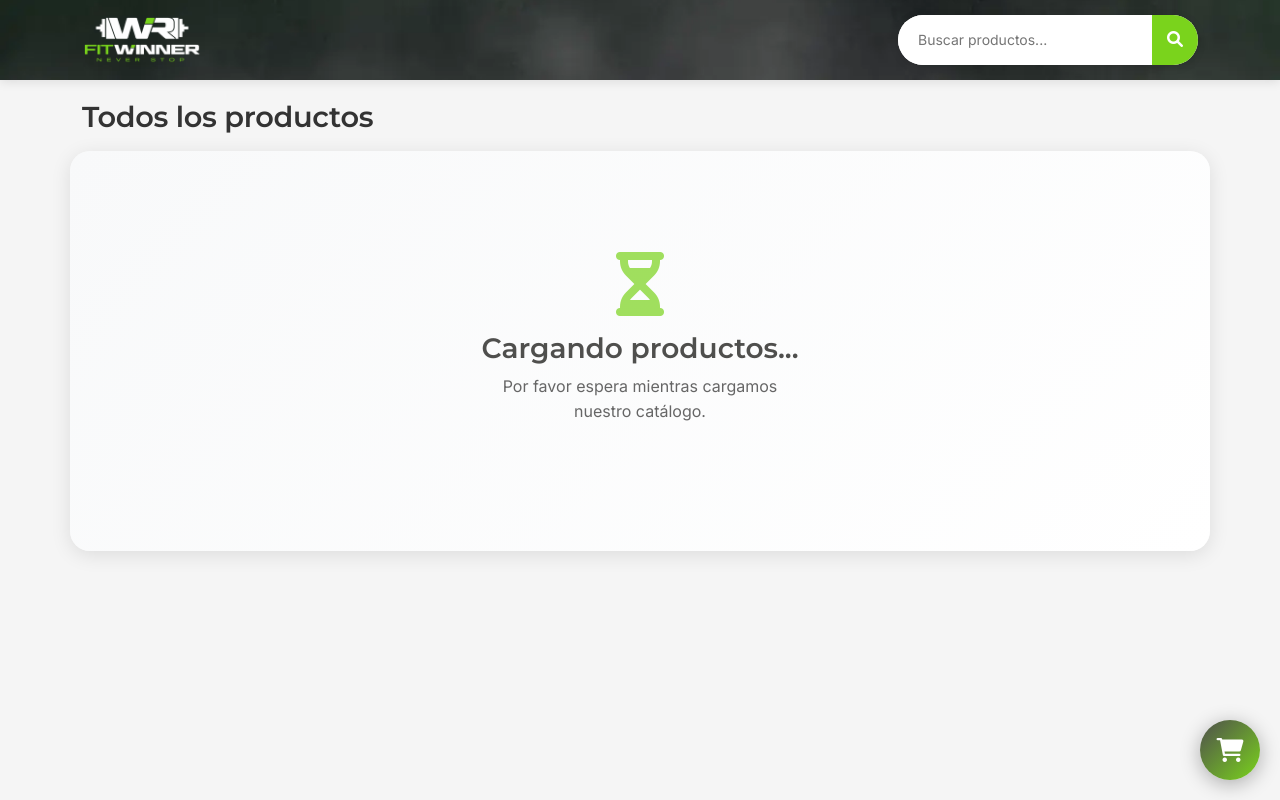
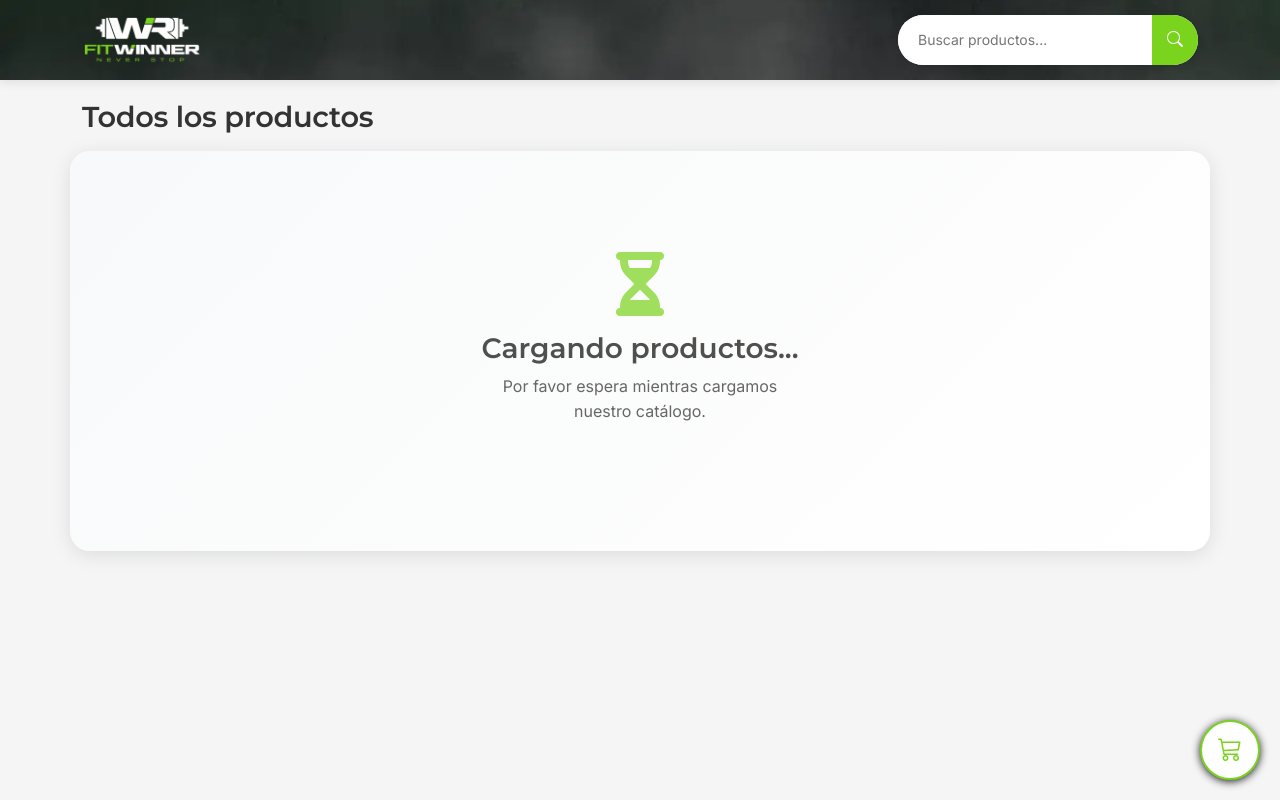
Before and after one commit to anthourrego/ShopInventory, a PHP site: page / in a window 1280 px wide. Run offline with PHP 8.4, Linux system fonts and the light colour scheme.

Commit message:
Modificacion del diseño

```diff
--- a/css/styles.css
+++ b/css/styles.css
@@ -286,41 +286,43 @@
     right: 20px;
     width: 60px;
     height: 60px;
-    background: linear-gradient(135deg, #4F4F4D, #7AD31C);
+    background: #ffffff;
+    border: 2px solid #7AD31C;
     border-radius: 50%;
     display: flex;
     align-items: center;
     justify-content: center;
     cursor: pointer;
-    box-shadow: 0 4px 20px rgba(0,0,0,0.3);
+    box-shadow: 0 .1rem .5rem rgba(0,0,0,.9)!important;
     transition: all 0.3s ease;
     z-index: 1030;
-    color: white;
+    color: #7AD31C;
     font-size: 1.5rem;
 }
 
 .floating-cart-button:hover {
-    background: linear-gradient(135deg, #7AD31C, #4F4F4D);
-    transform: scale(1.1);
-    box-shadow: 0 6px 25px rgba(0,0,0,0.4);
+    transform: translateY(-2px);
+    box-shadow: 0 6px 25px rgba(0, 0, 0, 0.2);
+    background: #f8f9fa;
+    border-color: #5fa517;
+    color: #5fa517;
 }
 
 .floating-cart-button .cart-count {
     position: absolute;
-    top: -8px;
-    right: -8px;
-    background-color: #ff4757;
+    top: -5px;
+    right: -5px;
+    background-color: #ff4444;
     color: white;
     border-radius: 50%;
-    min-width: 24px;
-    height: 24px;
+    width: 20px;
+    height: 20px;
     display: flex;
     align-items: center;
     justify-content: center;
-    font-size: 0.8rem;
+    font-size: 12px;
     font-weight: bold;
     border: 2px solid white;
-    box-shadow: 0 2px 8px rgba(0,0,0,0.2);
 }
 
 .floating-cart-button .cart-count:empty,
@@ -336,14 +338,15 @@
         bottom: 15px;
         right: 15px;
         font-size: 1.3rem;
+        border-width: 2px;
     }
 
     .floating-cart-button .cart-count {
-        min-width: 22px;
-        height: 22px;
-        font-size: 0.75rem;
-        top: -6px;
-        right: -6px;
+        width: 18px;
+        height: 18px;
+        font-size: 11px;
+        top: -4px;
+        right: -4px;
     }
 
     .product-modal-content {
--- a/index.html
+++ b/index.html
@@ -22,6 +22,7 @@
     <meta name="msapplication-TileImage" content="assets/icon/ms-icon-144x144.png">
     <meta name="theme-color" content="#ffffff">
     <link href="https://cdn.jsdelivr.net/npm/bootstrap@5.3.0/dist/css/bootstrap.min.css" rel="stylesheet">
+    <link rel="stylesheet" href="https://cdn.jsdelivr.net/npm/bootstrap-icons@1.11.0/font/bootstrap-icons.css">
     <link rel="stylesheet" href="https://cdn.jsdelivr.net/npm/swiper@10/swiper-bundle.min.css">
     <link rel="stylesheet" href="css/styles.css">
     <link href="https://cdnjs.cloudflare.com/ajax/libs/font-awesome/6.0.0/css/all.min.css" rel="stylesheet">
@@ -37,7 +38,7 @@
                 <div class="search-container">
                     <input type="text" placeholder="Buscar productos..." class="search-input">
                     <button class="search-btn">
-                        <i class="fas fa-search"></i>
+                        <i class="bi bi-search"></i>
                     </button>
                 </div>
             </div>
@@ -102,8 +103,8 @@
     </section>
 
     <!-- Botón flotante del carrito -->
-    <div class="floating-cart-button" id="floating-cart-btn">
-        <i class="fas fa-shopping-cart"></i>
+    <div class="floating-cart-button shadow-sm" id="floating-cart-btn">
+        <i class="bi bi-cart3"></i>
         <span class="cart-count">0</span>
     </div>
 
@@ -162,11 +163,11 @@
                                             <label class="form-label fw-semibold">Cantidad:</label>
                                             <div class="input-group quantity-controls">
                                                 <button class="btn btn-outline-secondary qty-btn" type="button" id="qty-minus">
-                                                    <i class="fas fa-minus"></i>
+                                                    <i class="bi bi-dash"></i>
                                                 </button>
                                                 <input type="number" class="form-control text-center" id="quantity" value="1" min="1">
                                                 <button class="btn btn-outline-secondary qty-btn" type="button" id="qty-plus">
-                                                    <i class="fas fa-plus"></i>
+                                                    <i class="bi bi-plus"></i>
                                                 </button>
                                             </div>
                                         </div>
@@ -179,7 +180,7 @@
                                     </div>
                                 </div>
                                 <button class="btn btn-success w-100 py-3 fw-bold rounded-pill" id="add-to-cart-modal">
-                                    <i class="fas fa-shopping-cart me-2"></i>
+                                    <i class="bi bi-cart-plus me-2"></i>
                                     Agregar al carrito
                                 </button>
                             </div>
@@ -227,7 +228,7 @@
                     <div class="form-group">
                         <label for="email">Email<span class="required">*</span></label>
                         <div class="input-with-icon">
-                            <i class="fas fa-envelope"></i>
+                            <i class="bi bi-envelope"></i>
                             <input type="email" id="email" name="email" placeholder="Escriba su email" required>
                         </div>
                     </div>
@@ -236,7 +237,7 @@
                     <div class="form-group">
                         <label for="fullname">Nombres y Apellidos<span class="required">*</span></label>
                         <div class="input-with-icon">
-                            <i class="fas fa-user"></i>
+                            <i class="bi bi-person"></i>
                             <input type="text" id="fullname" name="fullname" placeholder="Escriba su nombre completo" required>
                         </div>
                     </div>
@@ -245,7 +246,7 @@
                     <div class="form-group">
                         <label for="department">Departamento<span class="required">*</span></label>
                         <div class="input-with-icon">
-                            <i class="fas fa-map-marker-alt"></i>
+                            <i class="bi bi-geo-alt"></i>
                             <select id="department" name="department" required>
                                 <option value="">--</option>
                                 <!-- <option value="Antioquia">Antioquia</option>
@@ -289,7 +290,7 @@
                     <div class="form-group">
                         <label for="city">Ciudad<span class="required">*</span></label>
                         <div class="input-with-icon">
-                            <i class="fas fa-city"></i>
+                            <i class="bi bi-building"></i>
                             <select id="city" name="city" required>
                                 <option value="">--</option>
                                  <option value="Santa Rosa de Cabal" selected>Santa Rosa de Cabal</option>
@@ -301,7 +302,7 @@
                     <div class="form-group">
                         <label for="neighborhood">Urb. o Barrio<span class="required">*</span></label>
                         <div class="input-with-icon">
-                            <i class="fas fa-home"></i>
+                            <i class="bi bi-house"></i>
                             <input type="text" id="neighborhood" name="neighborhood" placeholder="Escriba la Urb. o Barrio" required>
                         </div>
                     </div>
@@ -310,7 +311,7 @@
                     <div class="form-group">
                         <label for="address">Dirección de envío<span class="required">*</span></label>
                         <div class="input-with-icon">
-                            <i class="fas fa-map-marker-alt"></i>
+                            <i class="bi bi-geo-alt"></i>
                             <textarea id="address" name="address" placeholder="Escriba la dirección de envío" rows="3" required></textarea>
                         </div>
                     </div>
@@ -319,7 +320,7 @@
                     <div class="form-group">
                         <label for="payment-method">Forma de pago<span class="required">*</span></label>
                         <div class="input-with-icon">
-                            <i class="fas fa-money-bill-wave"></i>
+                            <i class="bi bi-credit-card"></i>
                             <select id="payment-method" name="payment-method" required>
                                 <option value="">--</option>
                                 <option value="Efectivo">Efectivo</option>
--- a/js/config.js
+++ b/js/config.js
@@ -31,7 +31,7 @@
 // Configuración de WhatsApp para cotizaciones
 const WHATSAPP_CONFIG = {
     // Número de WhatsApp comercial (incluir código de país sin +)
-    BUSINESS_NUMBER: '573103587032', // CAMBIAR POR TU NÚMERO REAL
+    BUSINESS_NUMBER: '+573188732564', // CAMBIAR POR TU NÚMERO REAL
 
     // Mensaje de bienvenida personalizado
     WELCOME_MESSAGE: '¡Hola! Te saluda el equipo de nuestra tienda 🛍️',
```
